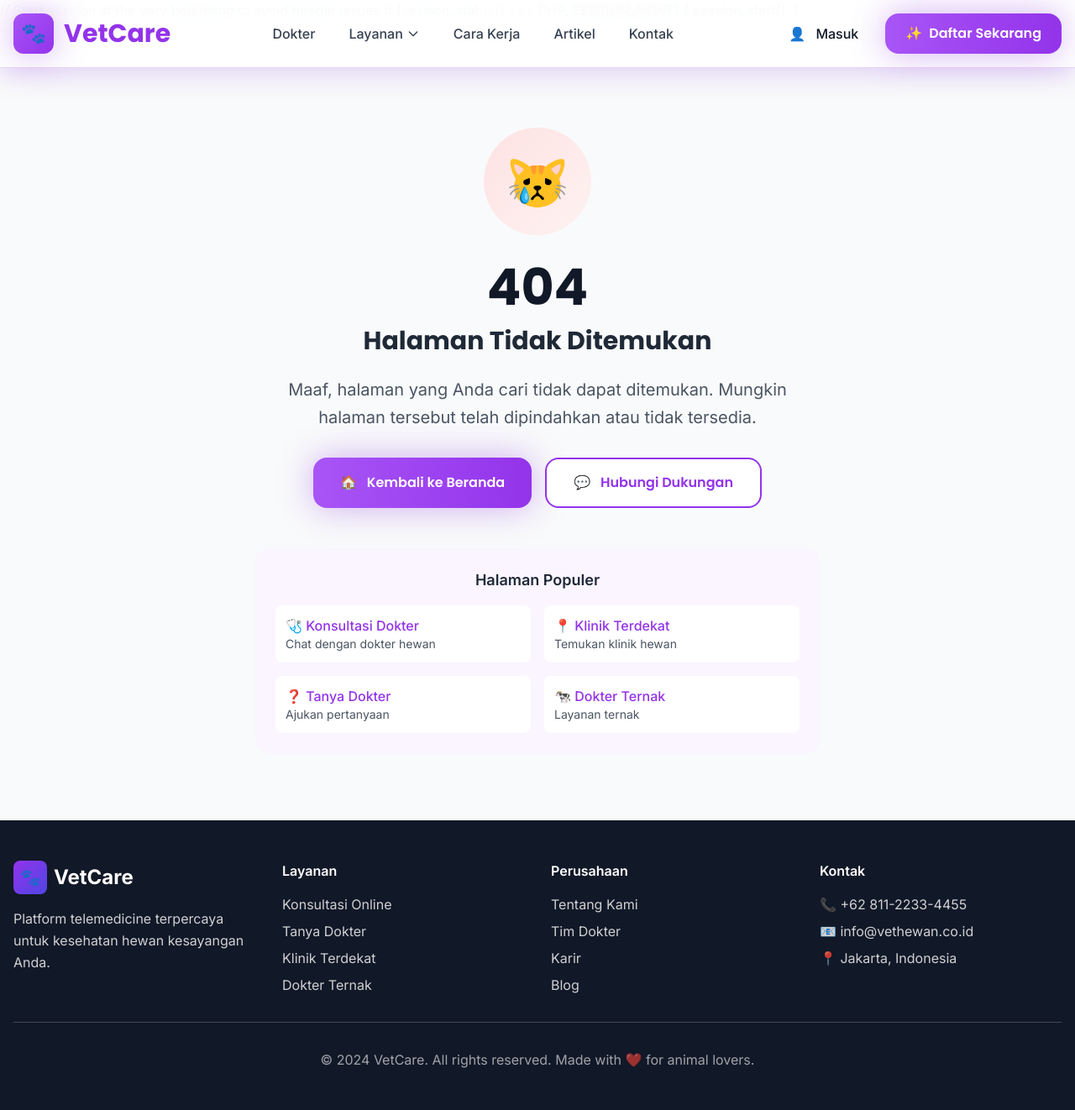
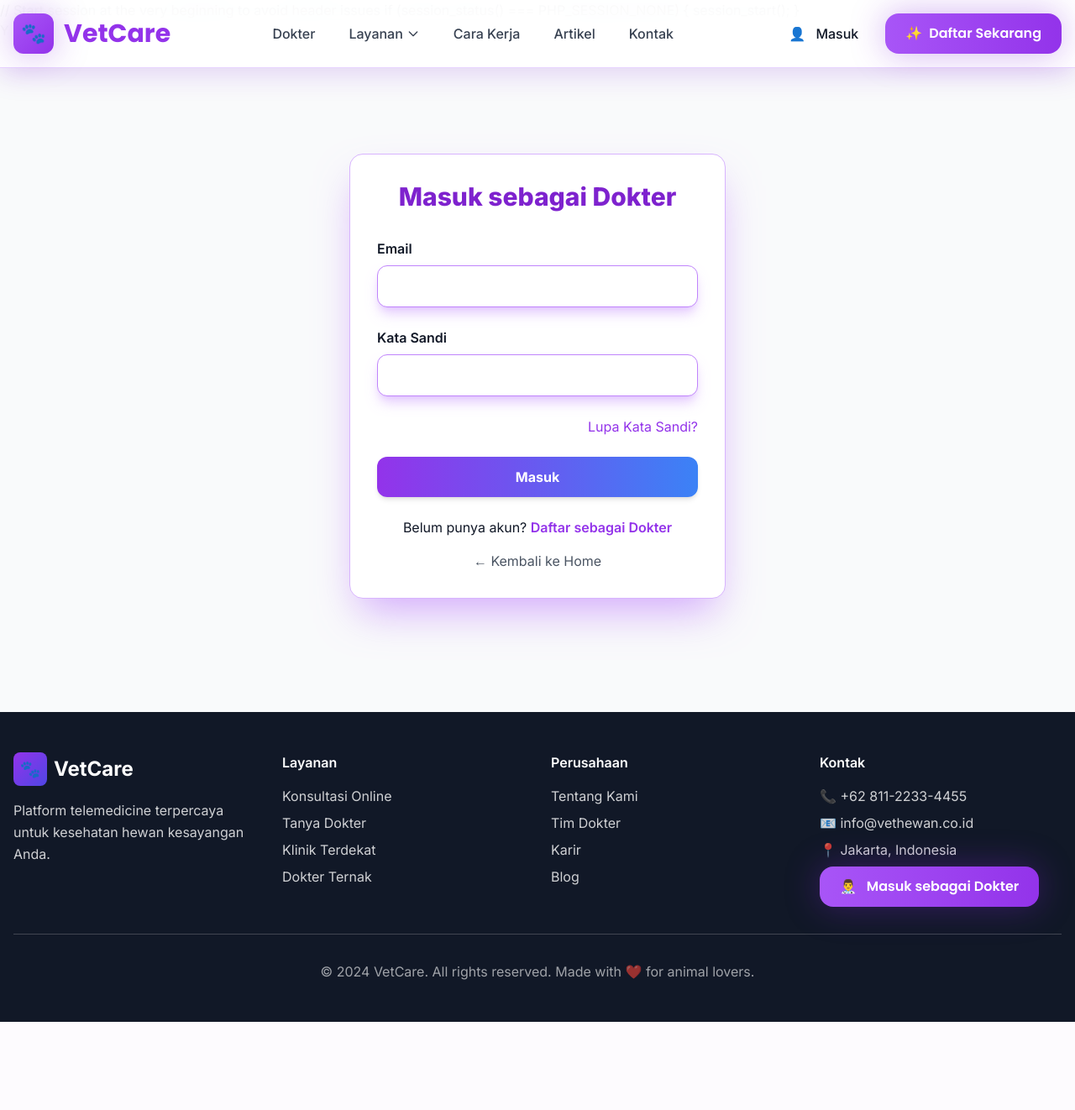
Before and after one commit to ZFL01/Vetcare, a PHP site: page /index.php?route=auth-dokter&action=login in a window 1280 px wide. Shown: the whole page at 84% size. After the commit the page ends 1217 px from the top, so only its background shows below. Run offline with PHP 8.4, Linux system fonts and the light colour scheme; some libraries are stand-ins or nearby versions.

Commit message:
penbuatan login,out,fogotpw

```diff
--- a/footer.php
+++ b/footer.php
@@ -39,6 +39,10 @@
                     <li class="text-white/80">📞 +62 811-2233-4455</li>
                     <li class="text-white/80">📧 info@vethewan.co.id</li>
                     <li class="text-white/80">📍 Jakarta, Indonesia</li>
+                    <li><button onclick="window.location.href='?route=auth-dokter'" class="font-display font-semibold bg-gradient-to-r from-purple-500 to-purple-600 text-white px-6 py-3 rounded-2xl hover:from-purple-600 hover:to-purple-700 transition-all duration-300 shadow-glow">
+                        <span class="mr-2">👨‍⚕️</span>
+                        Masuk sebagai Dokter
+                    </button></li>
                 </ul>
             </div>
         </div>
--- a/header.php
+++ b/header.php
@@ -149,7 +149,7 @@ $currentPage = isset($_GET['route']) ? $_GET['route'] : '';
                             <span class="mr-2">👤</span>
                             Masuk
                         </button>
-                        <button onclick="navigateTo('?route=auth'); toggleMobileMenu()" class="w-full font-display font-semibold bg-gradient-to-r from-purple-500 to-purple-600 text-white px-6 py-3 rounded-2xl hover:from-purple-600 hover:to-purple-700 transition-all duration-300 shadow-glow">
+                        <button onclick="navigateTo('?route=auth&action=register'); toggleMobileMenu()" class="w-full font-display font-semibold bg-gradient-to-r from-purple-500 to-purple-600 text-white px-6 py-3 rounded-2xl hover:from-purple-600 hover:to-purple-700 transition-all duration-300 shadow-glow">
                             <span class="mr-2">✨</span>
                             Daftar Sekarang
                         </button>
--- a/includes/database.php
+++ b/includes/database.php
@@ -102,5 +102,74 @@ class Database {
         // Placeholder: In production, send actual email with reset link
         // Example: mail($email, 'Reset Password', "Click here to reset: http://yourdomain.com/reset-password?token=$token");
     }
+
+    // Doctor-specific methods
+    public function registerDokter($name, $email, $password, $ttl, $strv, $expStrv, $sip, $expSip, $pengalaman) {
+        // Check if email already exists
+        $stmt = $this->pdo->prepare("SELECT id_pengguna FROM m_pengguna WHERE email = ?");
+        $stmt->execute([$email]);
+        if ($stmt->fetch()) {
+            return ['success' => false, 'message' => 'Email sudah terdaftar'];
+        }
+
+        // Insert user as Dokter
+        $stmt = $this->pdo->prepare("INSERT INTO m_pengguna (nama, email, pass, role) VALUES (?, ?, ?, 'Dokter')");
+        if ($stmt->execute([$name, $email, $password])) {
+            $userId = $this->pdo->lastInsertId();
+
+            // Insert doctor details
+            $stmt = $this->pdo->prepare("INSERT INTO m_dokter (id_dokter, nama_dokter, ttl, STRV, exp_strv, SIP, exp_SIP, pengalaman) VALUES (?, ?, ?, ?, ?, ?, ?, ?)");
+            if ($stmt->execute([$userId, $name, $ttl, $strv, $expStrv, $sip, $expSip, $pengalaman])) {
+                return ['success' => true, 'message' => 'Pendaftaran dokter berhasil. Silakan masuk.'];
+            } else {
+                // Rollback user insertion if doctor details fail
+                $stmt = $this->pdo->prepare("DELETE FROM m_pengguna WHERE id_pengguna = ?");
+                $stmt->execute([$userId]);
+                return ['success' => false, 'message' => 'Pendaftaran gagal'];
+            }
+        }
+        return ['success' => false, 'message' => 'Pendaftaran gagal'];
+    }
+
+    // Simple in-memory storage for demo (not using database)
+    private static $doctors = [];
+
+    public function registerDokterSimple($name, $email, $password, $ttl, $strv, $expStrv, $sip, $expSip, $pengalaman) {
+        // Check if email already exists
+        foreach (self::$doctors as $doctor) {
+            if ($doctor['email'] === $email) {
+                return ['success' => false, 'message' => 'Email sudah terdaftar'];
+            }
+        }
+
+        // Create doctor data
+        $doctor = [
+            'id' => count(self::$doctors) + 1,
+            'name' => $name,
+            'email' => $email,
+            'password' => $password, // In production, hash this
+            'ttl' => $ttl,
+            'strv' => $strv,
+            'exp_strv' => $expStrv,
+            'sip' => $sip,
+            'exp_sip' => $expSip,
+            'pengalaman' => $pengalaman,
+            'role' => 'Dokter'
+        ];
+
+        self::$doctors[] = $doctor;
+        return ['success' => true, 'message' => 'Pendaftaran dokter berhasil. Silakan masuk.'];
+    }
+
+    public function authenticateDokterSimple($email, $password) {
+        foreach (self::$doctors as $doctor) {
+            if ($doctor['email'] === $email && $doctor['password'] === $password) {
+                $user = $doctor;
+                unset($user['password']); // Remove password from return data
+                return $user;
+            }
+        }
+        return false;
+    }
 }
 ?>
--- a/index.php
+++ b/index.php
@@ -50,6 +50,11 @@ switch ($route) {
         $pageDescription = 'Masuk atau daftar akun VetCare';
         $contentFile = 'pages/auth.php';
         break;
+    case 'auth-dokter':
+        $pageTitle = 'Masuk/Daftar Dokter - VetCare';
+        $pageDescription = 'Masuk atau daftar akun dokter VetCare';
+        $contentFile = 'pages/auth-dokter.php';
+        break;
     case 'logout':
         session_start();
         session_destroy();
--- a/pages/404.php
+++ b/pages/404.php
@@ -16,7 +16,8 @@
             </p>
 
             <div class="flex flex-col sm:flex-row gap-4 justify-center">
-                <button onclick="navigateTo('/')" class="font-display font-semibold bg-gradient-to-r from-purple-500 to-purple-600 text-white px-8 py-4 rounded-2xl hover:from-purple-600 hover:to-purple-700 transition-all duration-300 shadow-glow">
+                <button onclick="navigateTo('?route')" class="font-display font-semibold bg-gradient-to-r from-purple-500 to-purple-600 text-white px-8 py-4 rounded-2xl hover:from-purple-600 hover:to-purple-700 transition-all duration-300 shadow-glow">
+
                     <span class="mr-2">🏠</span>
                     Kembali ke Beranda
                 </button>
--- /dev/null
+++ b/pages/auth-dokter.php
@@ -0,0 +1,361 @@
+Y<?php
+// Authentication page for doctors with database integration
+require_once __DIR__ . '/../includes/database.php';
+
+$action = isset($_GET['action']) ? $_GET['action'] : 'login';
+$db = new Database();
+$message = '';
+$messageType = '';
+
+function showLoginFormDokter($message = '', $messageType = '') {
+    ?>
+    <div class="max-w-md w-full bg-white p-8 rounded-2xl shadow-2xl shadow-purple-400/70 border border-purple-300">
+        <h2 class="text-3xl font-extrabold text-center text-purple-700 mb-8">Masuk sebagai Dokter</h2>
+        <?php if ($message): ?>
+            <div class="mb-4 text-center text-<?php echo $messageType === 'error' ? 'red-600' : 'green-600'; ?>">
+                <?php echo htmlspecialchars($message); ?>
+            </div>
+        <?php endif; ?>
+        <form method="POST" action="?route=auth-dokter&action=login" class="space-y-6">
+            <div>
+                <label for="email" class="block mb-2 font-semibold">Email</label>
+                <input type="email" id="email" name="email" required
+                    class="w-full px-4 py-3 border border-purple-400 rounded-xl shadow-lg shadow-purple-300/70
+                    focus:outline-none focus:ring-4 focus:ring-purple-500/70" />
+            </div>
+            <div>
+                <label for="password" class="block mb-2 font-semibold">Kata Sandi</label>
+                <input type="password" id="password" name="password" required
+                    class="w-full px-4 py-3 border border-purple-400 rounded-xl shadow-lg shadow-purple-300/70
+                    focus:outline-none focus:ring-4 focus:ring-purple-500/70" />
+            </div>
+            <div class="text-right">
+                <a href="?route=auth-dokter&action=forgot" class="text-purple-600 hover:underline">Lupa Kata Sandi?</a>
+            </div>
+            <button type="submit"
+                class="w-full bg-gradient-to-r from-purple-600 to-blue-500 text-white font-bold py-3 rounded-xl
+                hover:from-purple-700 hover:to-blue-600 transition-none shadow-md">
+                Masuk
+            </button>
+        </form>
+        <p class="text-center mt-6">
+            Belum punya akun? <a href="?route=auth-dokter&action=register" class="text-purple-600 font-semibold hover:underline">Daftar sebagai Dokter</a>
+        </p>
+        <p class="text-center mt-4">
+            <a href="?route" class="text-gray-600 hover:underline">← Kembali ke Home</a>
+        </p>
+    </div>
+    <?php
+}
+
+function showRegisterFormDokter($message = '', $messageType = '') {
+    ?>
+    <div class="container mx-auto px-4 py-8">
+        <h2 class="text-3xl font-extrabold text-center text-purple-700 mb-8">Daftar sebagai Dokter</h2>
+        <?php if ($message): ?>
+            <div class="mb-4 text-center text-<?php echo $messageType === 'error' ? 'red-600' : 'green-600'; ?>">
+                <?php echo htmlspecialchars($message); ?>
+            </div>
+        <?php endif; ?>
+        <form method="POST" action="?route=auth-dokter&action=register" enctype="multipart/form-data" class="space-y-8">
+            <!-- Step 1: Email and Password -->
+            <div id="step1" class="space-y-6">
+                <h3 class="text-xl font-bold text-purple-700 mb-4 text-center">Langkah 1: Email dan Kata Sandi</h3>
+                <div class="max-w-md mx-auto space-y-6">
+                    <div>
+                        <label for="email" class="block mb-2 font-semibold">Email</label>
+                        <input type="email" id="email" name="email" required
+                            class="w-full px-4 py-3 border border-purple-400 rounded-xl shadow-lg shadow-purple-300/70
+                            focus:outline-none focus:ring-4 focus:ring-purple-500/70" />
+                    </div>
+                    <div>
+                        <label for="password" class="block mb-2 font-semibold">Kata Sandi</label>
+                        <input type="password" id="password" name="password" required
+                            class="w-full px-4 py-3 border border-purple-400 rounded-xl shadow-lg shadow-purple-300/70
+                            focus:outline-none focus:ring-4 focus:ring-purple-500/70" />
+                    </div>
+                </div>
+                <div class="text-center">
+                    <button type="button" id="nextBtn"
+                        class="bg-gradient-to-r from-purple-600 to-blue-500 text-white font-bold py-3 px-6 rounded-xl
+                        hover:from-purple-700 hover:to-blue-600 transition-none shadow-md">
+                        Selanjutnya
+                    </button>
+                </div>
+            </div>
+
+            <!-- Step 2: Full Formulir -->
+            <div id="step2" class="space-y-8 hidden">
+                <h3 class="text-xl font-bold text-purple-700 mb-4">Langkah 2: Formulir Lengkap</h3>
+                <!-- Informasi Pribadi -->
+                <div>
+                    <h4 class="text-lg font-bold text-purple-700 mb-4">Informasi Pribadi</h4>
+                    <div class="grid lg:grid-cols-2 gap-6">
+                        <div>
+                            <label for="name" class="block mb-2 font-semibold">Nama Lengkap</label>
+                            <input type="text" id="name" name="name" required
+                                class="w-full px-4 py-3 border border-purple-400 rounded-xl shadow-lg shadow-purple-300/70
+                                focus:outline-none focus:ring-4 focus:ring-purple-500/70" />
+                        </div>
+                        <div>
+                            <label for="ttl" class="block mb-2 font-semibold">Tanggal Lahir</label>
+                            <input type="date" id="ttl" name="ttl" required
+                                class="w-full px-4 py-3 border border-purple-400 rounded-xl shadow-lg shadow-purple-300/70
+                                focus:outline-none focus:ring-4 focus:ring-purple-500/70" />
+                        </div>
+                    </div>
+                </div>
+
+                <!-- Dokumen -->
+                <div>
+                    <h4 class="text-lg font-bold text-purple-700 mb-4">Dokumen</h4>
+                    <div class="grid lg:grid-cols-2 gap-6">
+                        <div class="space-y-4">
+                            <div>
+                                <label for="strv_file" class="block mb-2 font-semibold">Upload STRV</label>
+                                <input type="file" id="strv_file" name="strv_file" accept=".pdf,.jpg,.jpeg,.png" required
+                                    class="w-full px-4 py-3 border border-purple-400 rounded-xl shadow-lg shadow-purple-300/70
+                                    focus:outline-none focus:ring-4 focus:ring-purple-500/70 file:mr-4 file:py-2 file:px-4 file:rounded-lg file:border-0 file:text-sm file:font-semibold file:bg-purple-50 file:text-purple-700 hover:file:bg-purple-100" />
+                            </div>
+                            <div>
+                                <label for="exp_strv" class="block mb-2 font-semibold">Kadaluarsa STRV</label>
+                                <input type="date" id="exp_strv" name="exp_strv" required
+                                    class="w-full px-4 py-3 border border-purple-400 rounded-xl shadow-lg shadow-purple-300/70
+                                    focus:outline-none focus:ring-4 focus:ring-purple-500/70" />
+                            </div>
+                        </div>
+                        <div class="space-y-4">
+                            <div>
+                                <label for="sip_file" class="block mb-2 font-semibold">Upload SIP</label>
+                                <input type="file" id="sip_file" name="sip_file" accept=".pdf,.jpg,.jpeg,.png" required
+                                    class="w-full px-4 py-3 border border-purple-400 rounded-xl shadow-lg shadow-purple-300/70
+                                    focus:outline-none focus:ring-4 focus:ring-purple-500/70 file:mr-4 file:py-2 file:px-4 file:rounded-lg file:border-0 file:text-sm file:font-semibold file:bg-purple-50 file:text-purple-700 hover:file:bg-purple-100" />
+                            </div>
+                            <div>
+                                <label for="exp_sip" class="block mb-2 font-semibold">Kadaluarsa SIP</label>
+                                <input type="date" id="exp_sip" name="exp_sip" required
+                                    class="w-full px-4 py-3 border border-purple-400 rounded-xl shadow-lg shadow-purple-300/70
+                                    focus:outline-none focus:ring-4 focus:ring-purple-500/70" />
+                            </div>
+                        </div>
+                    </div>
+                </div>
+
+                <!-- Kredensial -->
+                <div>
+                    <h4 class="text-lg font-bold text-purple-700 mb-4">Kredensial</h4>
+                    <div class="grid lg:grid-cols-2 gap-6">
+                        <div>
+                            <label for="pengalaman" class="block mb-2 font-semibold">Pengalaman (tahun)</label>
+                            <input type="number" id="pengalaman" name="pengalaman" required min="0" max="50"
+                                class="w-full px-4 py-3 border border-purple-400 rounded-xl shadow-lg shadow-purple-300/70
+                                focus:outline-none focus:ring-4 focus:ring-purple-500/70" />
+                        </div>
+                        <div>
+                            <label for="password_confirm" class="block mb-2 font-semibold">Konfirmasi Kata Sandi</label>
+                            <input type="password" id="password_confirm" name="password_confirm" required
+                                class="w-full px-4 py-3 border border-purple-400 rounded-xl shadow-lg shadow-purple-300/70
+                                focus:outline-none focus:ring-4 focus:ring-purple-500/70" />
+                        </div>
+                    </div>
+                </div>
+                <div class="flex justify-between">
+                    <button type="button" id="backBtn"
+                        class="bg-gray-500 text-white font-bold py-3 px-6 rounded-xl hover:bg-gray-600 transition-none shadow-md">
+                        Kembali
+                    </button>
+                    <button type="submit"
+                        class="bg-gradient-to-r from-purple-600 to-blue-500 text-white font-bold py-3 px-6 rounded-xl
+                        hover:from-purple-700 hover:to-blue-600 transition-none shadow-md">
+                        Daftar sebagai Dokter
+                    </button>
+                </div>
+            </div>
+        </form>
+        <p class="text-center mt-6">
+            Sudah punya akun? <a href="?route=auth-dokter&action=login" class="text-purple-600 font-semibold hover:underline">Masuk di sini</a>
+        </p>
+        <p class="text-center mt-4">
+            <a href="?route" class="text-gray-600 hover:underline">← Kembali ke Home</a>
+        </p>
+    </div>
+
+    <?php
+    echo '<script>
+        document.getElementById(\'nextBtn\').addEventListener(\'click\', function() {
+            document.getElementById(\'step1\').classList.add(\'hidden\');
+            document.getElementById(\'step2\').classList.remove(\'hidden\');
+        });
+        document.getElementById(\'backBtn\').addEventListener(\'click\', function() {
+            document.getElementById(\'step2\').classList.add(\'hidden\');
+            document.getElementById(\'step1\').classList.remove(\'hidden\');
+        });
+    </script>';
+    ?>
+    <?php
+}
+
+function showForgotPasswordFormDokter($message = '', $messageType = '') {
+    ?>
+    <div class="max-w-md w-full bg-white p-8 rounded-2xl shadow-2xl shadow-purple-400/70 border border-purple-300">
+        <h2 class="text-3xl font-extrabold text-center text-purple-700 mb-8">Lupa Kata Sandi Dokter</h2>
+        <?php if ($message): ?>
+            <div class="mb-4 text-center text-<?php echo $messageType === 'error' ? 'red-600' : 'green-600'; ?>">
+                <?php echo htmlspecialchars($message); ?>
+            </div>
+        <?php endif; ?>
+        <form method="POST" action="?route=auth-dokter&action=forgot" class="space-y-6">
+            <div>
+                <label for="email" class="block mb-2 font-semibold">Masukkan Email Anda</label>
+                <input type="email" id="email" name="email" required
+                    class="w-full px-4 py-3 border border-purple-400 rounded-xl shadow-lg shadow-purple-300/70
+                    focus:outline-none focus:ring-4 focus:ring-purple-500/70" />
+            </div>
+            <button type="submit"
+                class="w-full bg-gradient-to-r from-purple-600 to-blue-500 text-white font-bold py-3 rounded-xl
+                hover:from-purple-700 hover:to-blue-600 transition-none shadow-md">
+                Kirim Link Reset
+            </button>
+        </form>
+        <p class="text-center mt-6">
+            Kembali ke <a href="?route=auth-dokter&action=login" class="text-purple-600 font-semibold hover:underline">Masuk</a>
+        </p>
+        <p class="text-center mt-4">
+            <a href="?route" class="text-gray-600 hover:underline">← Kembali ke Home</a>
+        </p>
+    </div>
+    <?php
+}
+
+// Handle form submissions
+if ($_SERVER['REQUEST_METHOD'] === 'POST') {
+    if ($action === 'login') {
+        $email = $_POST['email'] ?? '';
+        $password = $_POST['password'] ?? '';
+
+        // Try simple authentication first (in-memory)
+        $user = $db->authenticateDokterSimple($email, $password);
+        if (!$user) {
+            // Fallback to database authentication
+            $user = $db->authenticateUser($email, $password);
+            if ($user && $user['role'] === 'Dokter') {
+                // Load additional doctor data from database
+                $stmt = $db->getConnection()->prepare("SELECT * FROM m_dokter WHERE id_dokter = ?");
+                $stmt->execute([$user['id_pengguna']]);
+                $doctorData = $stmt->fetch();
+                if ($doctorData) {
+                    $user = array_merge($user, $doctorData);
+                }
+            }
+        }
+
+        if ($user && $user['role'] === 'Dokter') {
+            $_SESSION['user'] = $user;
+            header('Location: ?route=dashboard');
+            exit;
+        } else {
+            $message = 'Email atau kata sandi salah, atau Anda bukan dokter terdaftar.';
+            $messageType = 'error';
+        }
+    } elseif ($action === 'register') {
+        $name = $_POST['name'] ?? '';
+        $email = $_POST['email'] ?? '';
+        $password = $_POST['password'] ?? '';
+        $passwordConfirm = $_POST['password_confirm'] ?? '';
+        $ttl = $_POST['ttl'] ?? '';
+        $expStrv = $_POST['exp_strv'] ?? '';
+        $expSip = $_POST['exp_sip'] ?? '';
+        $pengalaman = (int)($_POST['pengalaman'] ?? 0);
+
+        // Handle file uploads
+        $strvFile = $_FILES['strv_file'] ?? null;
+        $sipFile = $_FILES['sip_file'] ?? null;
+
+        // Validate file uploads
+        $uploadErrors = [];
+        if (!$strvFile || $strvFile['error'] !== UPLOAD_ERR_OK) {
+            $uploadErrors[] = 'File STRV wajib diupload.';
+        }
+        if (!$sipFile || $sipFile['error'] !== UPLOAD_ERR_OK) {
+            $uploadErrors[] = 'File SIP wajib diupload.';
+        }
+
+        if (!empty($uploadErrors)) {
+            $message = implode(' ', $uploadErrors);
+            $messageType = 'error';
+        } elseif ($password !== $passwordConfirm) {
+            $message = 'Konfirmasi kata sandi tidak cocok.';
+            $messageType = 'error';
+        } else {
+            // Process file uploads and get file paths
+            $uploadDir = __DIR__ . '/../uploads/';
+            if (!is_dir($uploadDir)) {
+                mkdir($uploadDir, 0755, true);
+            }
+
+            $strvPath = '';
+            $sipPath = '';
+
+            // Upload STRV file
+            if ($strvFile) {
+                $strvExt = pathinfo($strvFile['name'], PATHINFO_EXTENSION);
+                $strvPath = $uploadDir . 'strv_' . time() . '_' . uniqid() . '.' . $strvExt;
+                if (!move_uploaded_file($strvFile['tmp_name'], $strvPath)) {
+                    $message = 'Gagal mengupload file STRV.';
+                    $messageType = 'error';
+                }
+            }
+
+            // Upload SIP file
+            if ($sipFile && empty($message)) {
+                $sipExt = pathinfo($sipFile['name'], PATHINFO_EXTENSION);
+                $sipPath = $uploadDir . 'sip_' . time() . '_' . uniqid() . '.' . $sipExt;
+                if (!move_uploaded_file($sipFile['tmp_name'], $sipPath)) {
+                    $message = 'Gagal mengupload file SIP.';
+                    $messageType = 'error';
+                }
+            }
+
+            if (empty($message)) {
+                // Try simple registration first (in-memory)
+                $result = $db->registerDokterSimple($name, $email, $password, $ttl, $strvPath, $expStrv, $sipPath, $expSip, $pengalaman);
+                if (!$result['success']) {
+                    // Fallback to database registration
+                    $result = $db->registerDokter($name, $email, $password, $ttl, $strvPath, $expStrv, $sipPath, $expSip, $pengalaman);
+                }
+                $message = $result['message'];
+                $messageType = $result['success'] ? 'success' : 'error';
+                if ($result['success']) {
+                    $action = 'login'; // Redirect to login after successful registration
+                }
+            }
+        }
+    } elseif ($action === 'forgot') {
+        $email = $_POST['email'] ?? '';
+        $result = $db->initiatePasswordReset($email);
+        $message = $result['message'];
+        $messageType = $result['success'] ? 'success' : 'error';
+    }
+}
+
+// Get messages from session if redirected
+$message = isset($_SESSION['message']) ? $_SESSION['message'] : $message;
+$messageType = isset($_SESSION['messageType']) ? $_SESSION['messageType'] : $messageType;
+unset($_SESSION['message'], $_SESSION['messageType']);
+?>
+
+<!-- Wrapper -->
+<div class="min-h-screen bg-gray-50 px-4 py-8 flex justify-center items-center">
+    <?php
+    if ($action === 'register') {
+        showRegisterFormDokter($message, $messageType);
+    } elseif ($action === 'forgot') {
+        showForgotPasswordFormDokter($message, $messageType);
+    } else {
+        showLoginFormDokter($message, $messageType);
+    }
+    ?>
+</div>
+
+<!-- Tailwind CDN -->
+<script src="https://cdn.tailwindcss.com"></script>
```
Also changed, not shown: TODO.md (added, +19 -0 lines).
